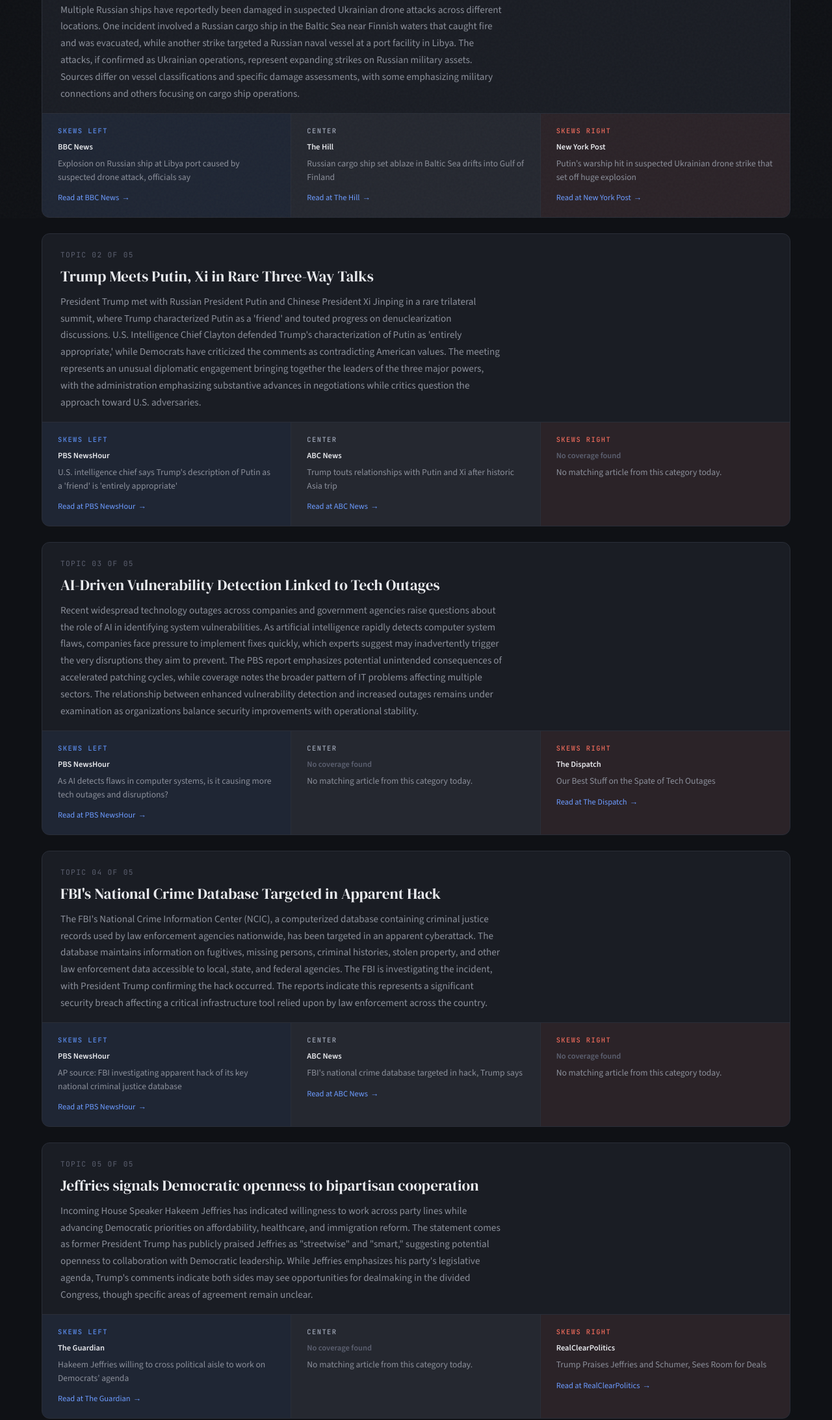
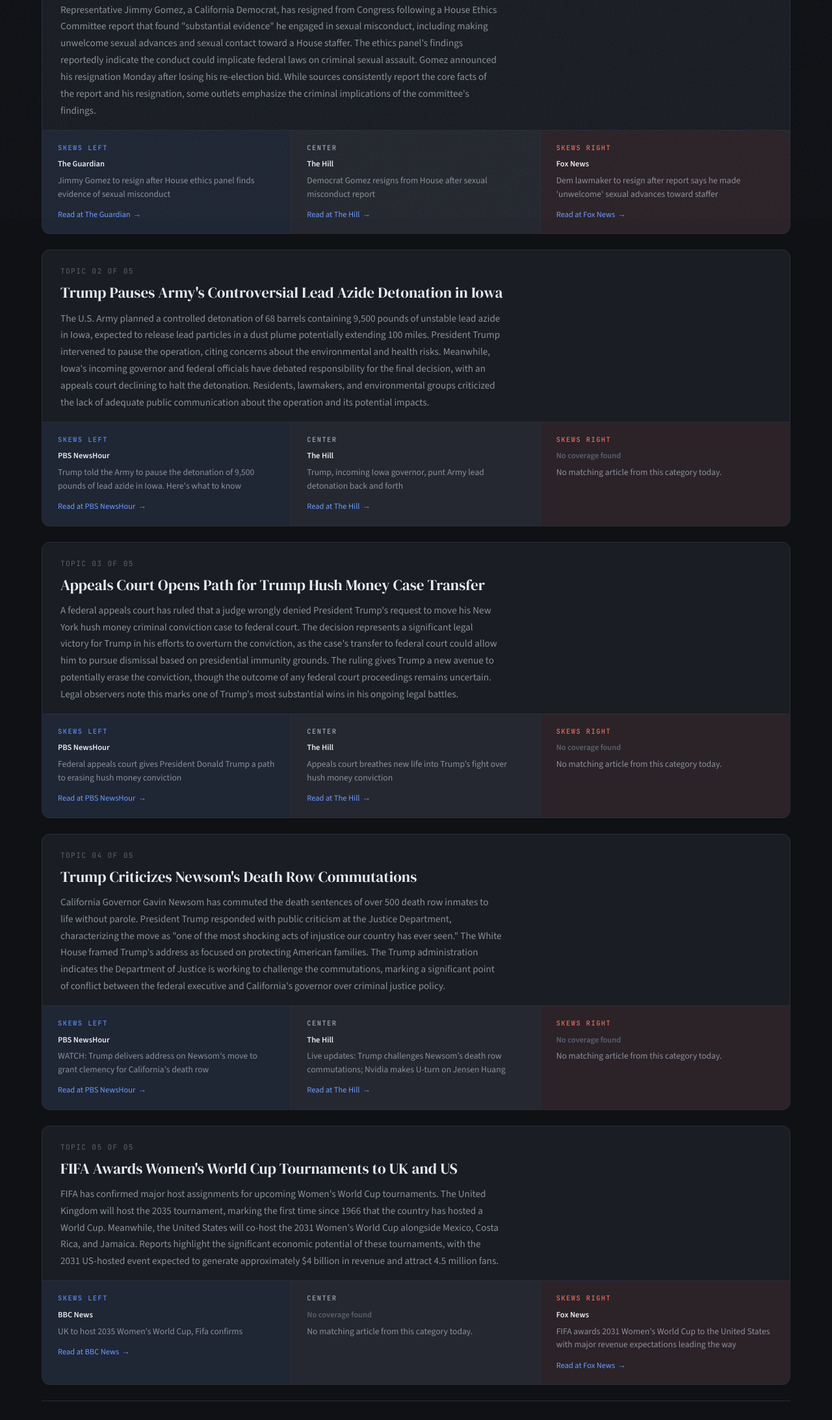
Before and after one commit to chemnteach/Daily-Lens, a plain HTML site: page docs/index.html in a window 1280 px wide. Shown: the part 464-2649 px from the top of the page at 65% size. Drawn offline with nearby package versions, Linux system fonts and the light colour scheme.

Commit message:
📰 Daily digest for 2026-11-24

```diff
--- a/docs/index.html
+++ b/docs/index.html
@@ -120,7 +120,7 @@
   <header>
     <div class="header-top">
       <div class="masthead">The Daily <span>Lens</span></div>
-      <div class="date-badge">Sunday, November 22, 2026</div>
+      <div class="date-badge">Monday, November 23, 2026</div>
     </div>
   </header>
 
@@ -149,55 +149,55 @@
   <div class="topic-card">
     <div class="topic-header">
       <div class="topic-number">Topic 01 of 05</div>
-      <div class="topic-title">Russian vessels damaged in suspected Ukrainian drone attacks</div>
-      <div class="topic-narrative">Multiple Russian ships have reportedly been damaged in suspected Ukrainian drone attacks across different locations. One incident involved a Russian cargo ship in the Baltic Sea near Finnish waters that caught fire and was evacuated, while another strike targeted a Russian naval vessel at a port facility in Libya. The attacks, if confirmed as Ukrainian operations, represent expanding strikes on Russian military assets. Sources differ on vessel classifications and specific damage assessments, with some emphasizing military connections and others focusing on cargo ship operations.</div>
+      <div class="topic-title">Democrat Gomez Resigns After Ethics Report on Sexual Misconduct</div>
+      <div class="topic-narrative">Representative Jimmy Gomez, a California Democrat, has resigned from Congress following a House Ethics Committee report that found &quot;substantial evidence&quot; he engaged in sexual misconduct, including making unwelcome sexual advances and sexual contact toward a House staffer. The ethics panel&#x27;s findings reportedly indicate the conduct could implicate federal laws on criminal sexual assault. Gomez announced his resignation Monday after losing his re-election bid. While sources consistently report the core facts of the report and his resignation, some outlets emphasize the criminal implications of the committee&#x27;s findings.</div>
     </div>
     <div class="perspectives">
 
       <div class="perspective left">
         <div class="perspective-label">Skews Left</div>
-        <div class="perspective-source">BBC News</div>
-        <div class="perspective-headline">Explosion on Russian ship at Libya port caused by suspected drone attack, officials say</div>
-        <a class="perspective-link" href="https://www.bbc.co.uk/news/articles/cr894gjz0j0yo?at_medium=RSS&amp;at_campaign=rss"
-           target="_blank" rel="noopener">Read at BBC News</a>
+        <div class="perspective-source">The Guardian</div>
+        <div class="perspective-headline">Jimmy Gomez to resign after House ethics panel finds evidence of sexual misconduct</div>
+        <a class="perspective-link" href="https://www.theguardian.com/us-news/2026/nov/23/jimmy-gomez-congress-investigation-sexual-misconduct"
+           target="_blank" rel="noopener">Read at The Guardian</a>
       </div>
       <div class="perspective center">
         <div class="perspective-label">Center</div>
         <div class="perspective-source">The Hill</div>
-        <div class="perspective-headline">Russian cargo ship set ablaze in Baltic Sea drifts into Gulf of Finland</div>
-        <a class="perspective-link" href="https://thehill.com/policy/international/6235751-russian-cargo-ship-drone-attack/"
+        <div class="perspective-headline">Democrat Gomez resigns from House after sexual misconduct report</div>
+        <a class="perspective-link" href="https://thehill.com/homenews/house/6238399-jimmy-gomez-congress-resignation/"
            target="_blank" rel="noopener">Read at The Hill</a>
       </div>
       <div class="perspective right">
         <div class="perspective-label">Skews Right</div>
-        <div class="perspective-source">New York Post</div>
-        <div class="perspective-headline">Putin’s warship hit in suspected Ukrainian drone strike that set off huge explosion</div>
-        <a class="perspective-link" href="https://nypost.com/2026/11/22/world-news/putins-warship-hit-in-suspected-ukrainian-drone-strike-that-set-off-huge-explosion/"
-           target="_blank" rel="noopener">Read at New York Post</a>
+        <div class="perspective-source">Fox News</div>
+        <div class="perspective-headline">Dem lawmaker to resign after report says he made &#x27;unwelcome&#x27; sexual advances toward staffer</div>
+        <a class="perspective-link" href="https://www.foxnews.com/politics/dem-lawmaker-made-unwelcome-sexual-advances-toward-congressional-staffer-house-panel-finds"
+           target="_blank" rel="noopener">Read at Fox News</a>
       </div>
     </div>
   </div>
   <div class="topic-card">
     <div class="topic-header">
       <div class="topic-number">Topic 02 of 05</div>
-      <div class="topic-title">Trump Meets Putin, Xi in Rare Three-Way Talks</div>
-      <div class="topic-narrative">President Trump met with Russian President Putin and Chinese President Xi Jinping in a rare trilateral summit, where Trump characterized Putin as a &#x27;friend&#x27; and touted progress on denuclearization discussions. U.S. Intelligence Chief Clayton defended Trump&#x27;s characterization of Putin as &#x27;entirely appropriate,&#x27; while Democrats have criticized the comments as contradicting American values. The meeting represents an unusual diplomatic engagement bringing together the leaders of the three major powers, with the administration emphasizing substantive advances in negotiations while critics question the approach toward U.S. adversaries.</div>
+      <div class="topic-title">Trump Pauses Army&#x27;s Controversial Lead Azide Detonation in Iowa</div>
+      <div class="topic-narrative">The U.S. Army planned a controlled detonation of 68 barrels containing 9,500 pounds of unstable lead azide in Iowa, expected to release lead particles in a dust plume potentially extending 100 miles. President Trump intervened to pause the operation, citing concerns about the environmental and health risks. Meanwhile, Iowa&#x27;s incoming governor and federal officials have debated responsibility for the final decision, with an appeals court declining to halt the detonation. Residents, lawmakers, and environmental groups criticized the lack of adequate public communication about the operation and its potential impacts.</div>
     </div>
     <div class="perspectives">
 
       <div class="perspective left">
         <div class="perspective-label">Skews Left</div>
         <div class="perspective-source">PBS NewsHour</div>
-        <div class="perspective-headline">U.S. intelligence chief says Trump&#x27;s description of Putin as a &#x27;friend&#x27; is &#x27;entirely appropriate&#x27;</div>
-        <a class="perspective-link" href="https://www.pbs.org/newshour/world/u-s-intelligence-chief-says-trumps-description-of-putin-as-a-friend-is-entirely-appropriate"
+        <div class="perspective-headline">Trump told the Army to pause the detonation of 9,500 pounds of lead azide in Iowa. Here&#x27;s what to know</div>
+        <a class="perspective-link" href="https://www.pbs.org/newshour/nation/trump-told-the-army-to-pause-the-detonation-of-9500-pounds-of-lead-azide-in-iowa-heres-what-to-know"
            target="_blank" rel="noopener">Read at PBS NewsHour</a>
       </div>
       <div class="perspective center">
         <div class="perspective-label">Center</div>
-        <div class="perspective-source">ABC News</div>
-        <div class="perspective-headline">Trump touts relationships with Putin and Xi after historic Asia trip</div>
-        <a class="perspective-link" href="https://abcnews.com/Politics/trump-hold-news-conference-friday-asia-trip/story?id=138307456"
-           target="_blank" rel="noopener">Read at ABC News</a>
+        <div class="perspective-source">The Hill</div>
+        <div class="perspective-headline">Trump, incoming Iowa governor, punt Army lead detonation back and forth</div>
+        <a class="perspective-link" href="https://thehill.com/newsletters/defense-national-security/6238857-trump-sand-iowa-lead-detonation/"
+           target="_blank" rel="noopener">Read at The Hill</a>
       </div>
       <div class="perspective right">
         <div class="perspective-label">Skews Right</div>
@@ -213,20 +213,27 @@
   <div class="topic-card">
     <div class="topic-header">
       <div class="topic-number">Topic 03 of 05</div>
-      <div class="topic-title">AI-Driven Vulnerability Detection Linked to Tech Outages</div>
-      <div class="topic-narrative">Recent widespread technology outages across companies and government agencies raise questions about the role of AI in identifying system vulnerabilities. As artificial intelligence rapidly detects computer system flaws, companies face pressure to implement fixes quickly, which experts suggest may inadvertently trigger the very disruptions they aim to prevent. The PBS report emphasizes potential unintended consequences of accelerated patching cycles, while coverage notes the broader pattern of IT problems affecting multiple sectors. The relationship between enhanced vulnerability detection and increased outages remains under examination as organizations balance security improvements with operational stability.</div>
+      <div class="topic-title">Appeals Court Opens Path for Trump Hush Money Case Transfer</div>
+      <div class="topic-narrative">A federal appeals court has ruled that a judge wrongly denied President Trump&#x27;s request to move his New York hush money criminal conviction case to federal court. The decision represents a significant legal victory for Trump in his efforts to overturn the conviction, as the case&#x27;s transfer to federal court could allow him to pursue dismissal based on presidential immunity grounds. The ruling gives Trump a new avenue to potentially erase the conviction, though the outcome of any federal court proceedings remains uncertain. Legal observers note this marks one of Trump&#x27;s most substantial wins in his ongoing legal battles.</div>
     </div>
     <div class="perspectives">
 
       <div class="perspective left">
         <div class="perspective-label">Skews Left</div>
         <div class="perspective-source">PBS NewsHour</div>
-        <div class="perspective-headline">As AI detects flaws in computer systems, is it causing more tech outages and disruptions?</div>
-        <a class="perspective-link" href="https://www.pbs.org/newshour/nation/as-ai-detects-flaws-in-computer-systems-is-it-causing-more-tech-outages-and-disruptions"
+        <div class="perspective-headline">Federal appeals court gives President Donald Trump a path to erasing hush money conviction</div>
+        <a class="perspective-link" href="https://www.pbs.org/newshour/politics/federal-appeals-court-gives-president-donald-trump-a-path-to-erasing-hush-money-conviction"
            target="_blank" rel="noopener">Read at PBS NewsHour</a>
       </div>
       <div class="perspective center">
         <div class="perspective-label">Center</div>
+        <div class="perspective-source">The Hill</div>
+        <div class="perspective-headline">Appeals court breathes new life into Trump’s fight over hush money conviction</div>
+        <a class="perspective-link" href="https://thehill.com/homenews/6238637-trump-wins-hush-money-appeal/"
+           target="_blank" rel="noopener">Read at The Hill</a>
+      </div>
+      <div class="perspective right">
+        <div class="perspective-label">Skews Right</div>
         <div class="perspective-source" style="color:var(--text-dim)">
           No coverage found
         </div>
@@ -234,36 +241,29 @@
           No matching article from this category today.
         </div>
       </div>
-      <div class="perspective right">
-        <div class="perspective-label">Skews Right</div>
-        <div class="perspective-source">The Dispatch</div>
-        <div class="perspective-headline">Our Best Stuff on the Spate of Tech Outages</div>
-        <a class="perspective-link" href="https://thedispatch.com/newsletter/weekly/tech-outages-microsoft-air-traffic-cyberattack/"
-           target="_blank" rel="noopener">Read at The Dispatch</a>
-      </div>
     </div>
   </div>
   <div class="topic-card">
     <div class="topic-header">
       <div class="topic-number">Topic 04 of 05</div>
-      <div class="topic-title">FBI&#x27;s National Crime Database Targeted in Apparent Hack</div>
-      <div class="topic-narrative">The FBI&#x27;s National Crime Information Center (NCIC), a computerized database containing criminal justice records used by law enforcement agencies nationwide, has been targeted in an apparent cyberattack. The database maintains information on fugitives, missing persons, criminal histories, stolen property, and other law enforcement data accessible to local, state, and federal agencies. The FBI is investigating the incident, with President Trump confirming the hack occurred. The reports indicate this represents a significant security breach affecting a critical infrastructure tool relied upon by law enforcement across the country.</div>
+      <div class="topic-title">Trump Criticizes Newsom&#x27;s Death Row Commutations</div>
+      <div class="topic-narrative">California Governor Gavin Newsom has commuted the death sentences of over 500 death row inmates to life without parole. President Trump responded with public criticism at the Justice Department, characterizing the move as &quot;one of the most shocking acts of injustice our country has ever seen.&quot; The White House framed Trump&#x27;s address as focused on protecting American families. The Trump administration indicates the Department of Justice is working to challenge the commutations, marking a significant point of conflict between the federal executive and California&#x27;s governor over criminal justice policy.</div>
     </div>
     <div class="perspectives">
 
       <div class="perspective left">
         <div class="perspective-label">Skews Left</div>
         <div class="perspective-source">PBS NewsHour</div>
-        <div class="perspective-headline">AP source: FBI investigating apparent hack of its key national criminal justice database</div>
-        <a class="perspective-link" href="https://www.pbs.org/newshour/politics/ap-source-fbi-investigating-apparent-hack-of-its-key-national-criminal-justice-database"
+        <div class="perspective-headline">WATCH: Trump delivers address on Newsom&#x27;s move to grant clemency for California&#x27;s death row</div>
+        <a class="perspective-link" href="https://www.pbs.org/newshour/politics/watch-live-trump-delivers-address-on-newsoms-move-to-grant-clemency-for-californias-death-row"
            target="_blank" rel="noopener">Read at PBS NewsHour</a>
       </div>
       <div class="perspective center">
         <div class="perspective-label">Center</div>
-        <div class="perspective-source">ABC News</div>
-        <div class="perspective-headline">FBI&#x27;s national crime database targeted in hack, Trump says</div>
-        <a class="perspective-link" href="https://abcnews.com/US/fbis-national-crime-database-targeted-hack-trump/story?id=138347810"
-           target="_blank" rel="noopener">Read at ABC News</a>
+        <div class="perspective-source">The Hill</div>
+        <div class="perspective-headline">Live updates: Trump challenges Newsom’s death row commutations; Nvidia makes U-turn on Jensen Huang</div>
+        <a class="perspective-link" href="https://thehill.com/homenews/administration/6236287-live-updates-donald-trump-goverment-spending-senate-leadership-fight-iran-war/"
+           target="_blank" rel="noopener">Read at The Hill</a>
       </div>
       <div class="perspective right">
         <div class="perspective-label">Skews Right</div>
@@ -279,17 +279,17 @@
   <div class="topic-card">
     <div class="topic-header">
       <div class="topic-number">Topic 05 of 05</div>
-      <div class="topic-title">Jeffries signals Democratic openness to bipartisan cooperation</div>
-      <div class="topic-narrative">Incoming House Speaker Hakeem Jeffries has indicated willingness to work across party lines while advancing Democratic priorities on affordability, healthcare, and immigration reform. The statement comes as former President Trump has publicly praised Jeffries as &quot;streetwise&quot; and &quot;smart,&quot; suggesting potential openness to collaboration with Democratic leadership. While Jeffries emphasizes his party&#x27;s legislative agenda, Trump&#x27;s comments indicate both sides may see opportunities for dealmaking in the divided Congress, though specific areas of agreement remain unclear.</div>
+      <div class="topic-title">FIFA Awards Women&#x27;s World Cup Tournaments to UK and US</div>
+      <div class="topic-narrative">FIFA has confirmed major host assignments for upcoming Women&#x27;s World Cup tournaments. The United Kingdom will host the 2035 tournament, marking the first time since 1966 that the country has hosted a World Cup. Meanwhile, the United States will co-host the 2031 Women&#x27;s World Cup alongside Mexico, Costa Rica, and Jamaica. Reports highlight the significant economic potential of these tournaments, with the 2031 US-hosted event expected to generate approximately $4 billion in revenue and attract 4.5 million fans.</div>
     </div>
     <div class="perspectives">
 
       <div class="perspective left">
         <div class="perspective-label">Skews Left</div>
-        <div class="perspective-source">The Guardian</div>
-        <div class="perspective-headline">Hakeem Jeffries willing to cross political aisle to work on Democrats’ agenda</div>
-        <a class="perspective-link" href="https://www.theguardian.com/us-news/2026/nov/22/hakeem-jeffries-democrats-agenda"
-           target="_blank" rel="noopener">Read at The Guardian</a>
+        <div class="perspective-source">BBC News</div>
+        <div class="perspective-headline">UK to host 2035 Women&#x27;s World Cup, Fifa confirms</div>
+        <a class="perspective-link" href="https://www.bbc.co.uk/sport/football/articles/cx30g83716lzo?at_medium=RSS&amp;at_campaign=rss"
+           target="_blank" rel="noopener">Read at BBC News</a>
       </div>
       <div class="perspective center">
         <div class="perspective-label">Center</div>
@@ -302,10 +302,10 @@
       </div>
       <div class="perspective right">
         <div class="perspective-label">Skews Right</div>
-        <div class="perspective-source">RealClearPolitics</div>
-        <div class="perspective-headline">Trump Praises Jeffries and Schumer, Sees Room for Deals</div>
-        <a class="perspective-link" href="https://www.realclearpolitics.com/executive/links/trump-praises-jeffries-and-schumer-sees-room-for-deals-2026-11-22"
-           target="_blank" rel="noopener">Read at RealClearPolitics</a>
+        <div class="perspective-source">Fox News</div>
+        <div class="perspective-headline">FIFA awards 2031 Women&#x27;s World Cup to the United States with major revenue expectations leading the way</div>
+        <a class="perspective-link" href="https://www.foxnews.com/outkick-sports/fifa-awards-2031-womens-world-cup-united-states-major-revenue-expectations-leading-way"
+           target="_blank" rel="noopener">Read at Fox News</a>
       </div>
     </div>
   </div>
```
